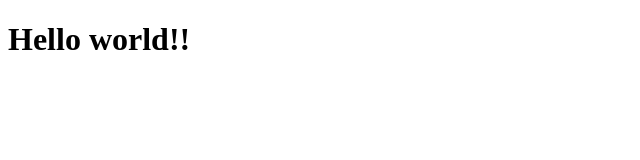
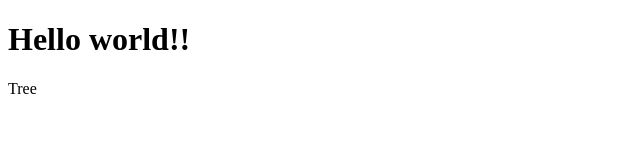
Before and after one commit to Ebisu583/nauka-gita, a plain HTML site: page index.html in a window 1280 px wide. Shown: the full height of the page, 0-640 px from the left. Drawn offline with Linux system fonts and the light colour scheme.

Commit message:
Add paragraph toindex.html

```diff
--- a/index.html
+++ b/index.html
@@ -8,5 +8,6 @@
 </head>
 <body>
     <h1>Hello world!!</h1>
+    <p>Tree</p>
 </body>
 </html>
```
